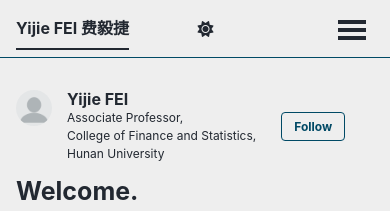
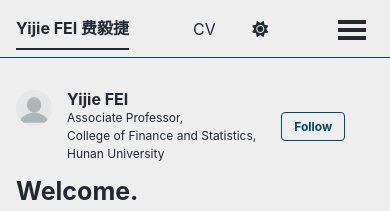
Before and after one commit to yijiefei/yijiefei.github.io, a Jekyll site: the page built from _pages/about.md, in a window 390 px wide. Shown: the top 211 px of the page. Built offline with Jekyll 4.4.1, drawn with Linux system fonts in a browser that asks for light colours; a style sheet for code colours, icons or effects is not loaded.

Commit message:
Delete mobile styles for masthead menu
Removed mobile-specific styles for the masthead menu.

```diff
--- a/_sass/custom.scss
+++ b/_sass/custom.scss
@@ -63,13 +63,3 @@ body.layout--single #main .page__content {
     display: none !important;
   }
 }
-
-/* 手机平板：完全不动主题原生样式，汉堡正常 */
-@media (max-width:767px) {
-  .masthead__inner-wrap {
-    display: block !important;
-  }
-  .masthead__menu ul {
-    display: block !important;
-  }
-}
```
